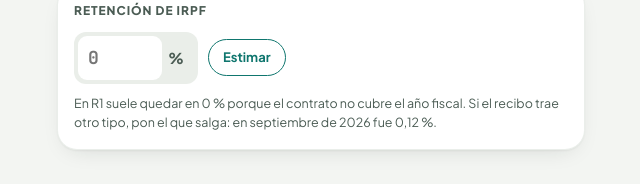
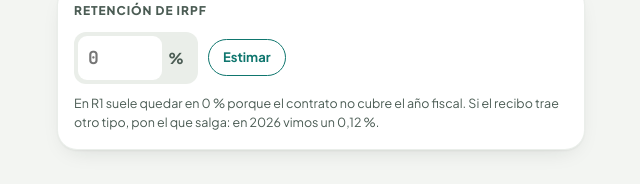
Before and after one commit to Marodseg/calculadora-sueldo-resi, a React (Vite) app: page / in a window 1280 px wide. Shown: the part 1379-1563 px from the top of the page, without its empty margins (319-959 px from the left). Built offline with nearby package versions, Linux system fonts and the light colour scheme.

Commit message:
Evita que el aviso de IRPF repita el nombre del mes.
El test de extremo a extremo busca «Septiembre de 2026» y el texto nuevo lo contenía, así que encontraba dos elementos.

```diff
--- a/src/components/Info.tsx
+++ b/src/components/Info.tsx
@@ -162,7 +162,7 @@ export function Info({ store }: { store: Store }) {
           <p>
             Hacienda calcula la retención sobre una proyección de tus ingresos del año. Si el contrato de R1 empieza a
             mitad de año, esa proyección suele quedar por debajo del mínimo exento (unos 15.876 € para soltero sin hijos
-            en 2026) y el tipo sale 0 %. No es una regla fija: en septiembre de 2026 el recibo traía 0,12 %.
+            en 2026) y el tipo sale 0 %. No es una regla fija: el recibo de septiembre traía un 0,12 %.
           </p>
           <p>
             Desde R2 el contrato cubre un año completo con guardias, y suele aparecer una retención real (10–18 % según
--- a/src/components/Irpf.tsx
+++ b/src/components/Irpf.tsx
@@ -29,7 +29,7 @@ export function Irpf({ store }: { store: Store }) {
       </div>
       <p className="hint">
         {cfg.year === "R1"
-          ? "En R1 suele quedar en 0 % porque el contrato no cubre el año fiscal. Si el recibo trae otro tipo, pon el que salga: en septiembre de 2026 fue 0,12 %."
+          ? "En R1 suele quedar en 0 % porque el contrato no cubre el año fiscal. Si el recibo trae otro tipo, pon el que salga: en 2026 vimos un 0,12 %."
           : `Pon el porcentaje que aparece en tu nómina real. «Estimar» proyecta el año ${yearProjection.year} con tus meses guardados (${yearProjection.irpf.pct.toLocaleString("es-ES")} %): es solo orientativo, depende de tu Modelo 145. Verás el detalle en la pestaña Año.`}
       </p>
     </section>
```
